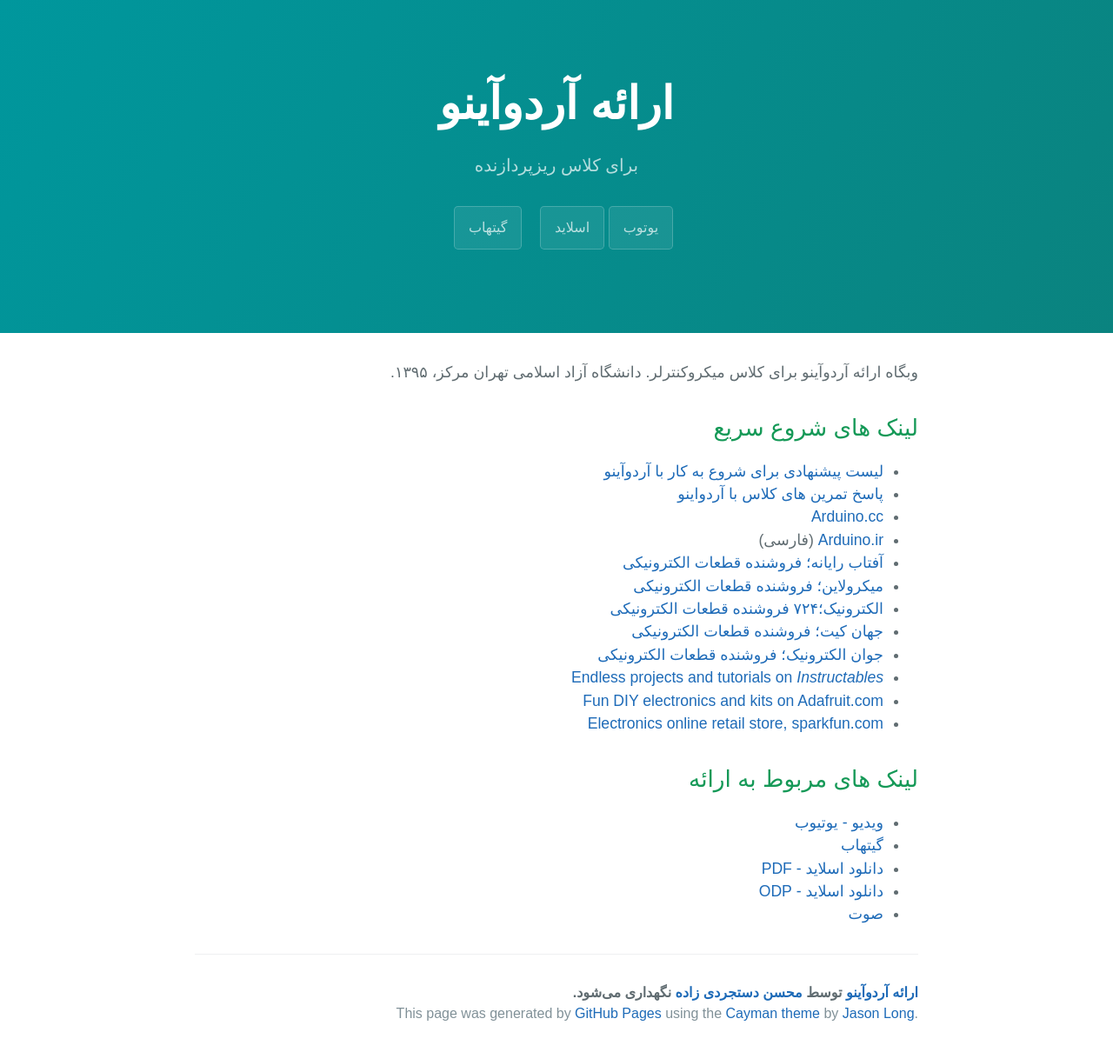
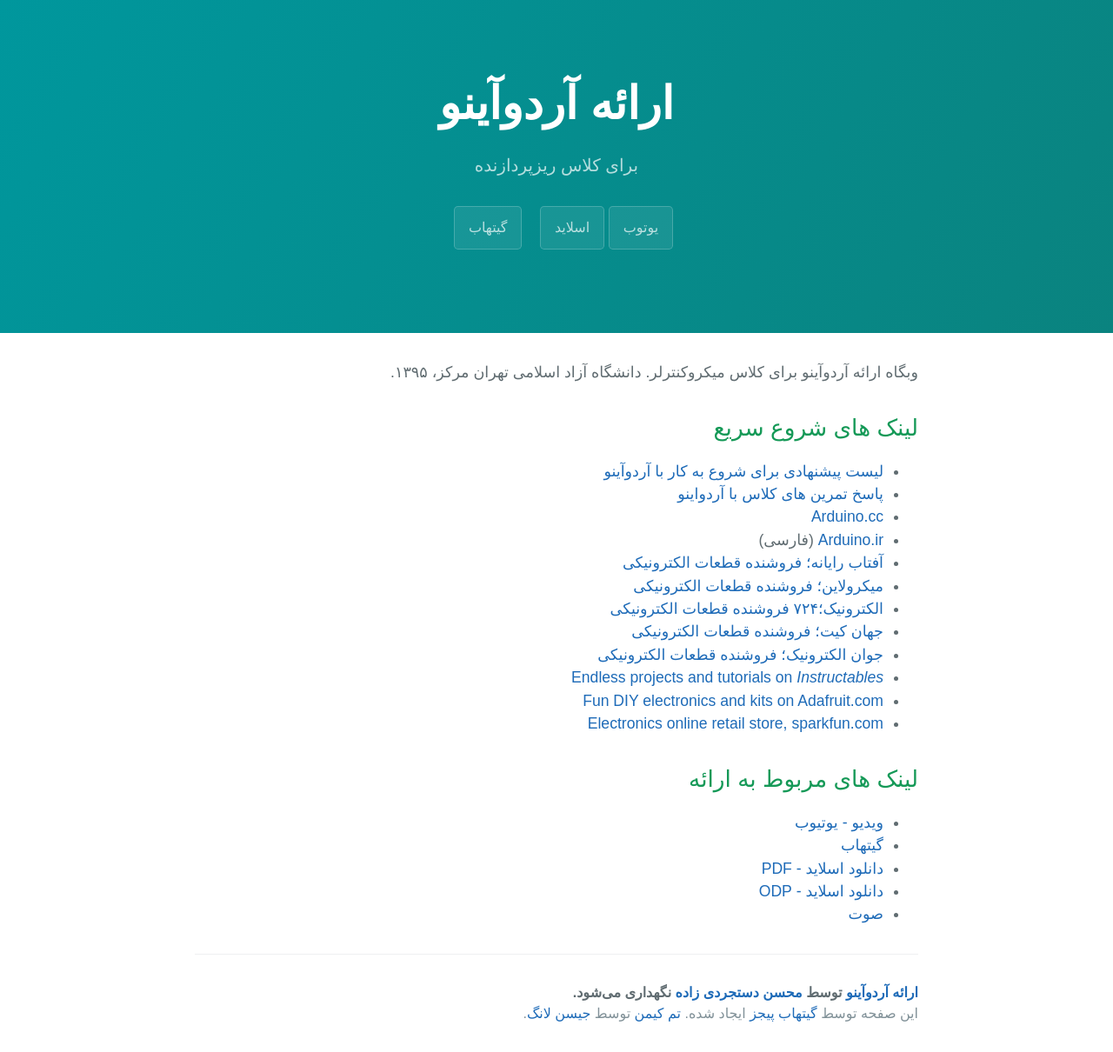
Before and after one commit to mohsend/arduino, a Jekyll site: the page built from index.html, in a window 1280 px wide. Shown: the whole page at 87% size. Built offline with Jekyll 4.4.1, drawn with Linux system fonts in a browser that asks for light colours; some web fonts are replaced; the list of posts is cut into pages by our own code.

Commit message:
Translate footer to persian

```diff
--- a/_includes/page-footer.html
+++ b/_includes/page-footer.html
@@ -1,4 +1,4 @@
 <footer class="site-footer">
   <span class="site-footer-owner"><a href="{{ site.url }}">{{ site.title }}</a> توسط <a href="{{ site.author.url }}">{{ site.author.name }}</a> نگهداری می‌شود.</span>
-  <span class="site-footer-credits" dir="ltr">This page was generated by <a href="https://pages.github.com">GitHub Pages</a> using the <a href="https://github.com/pietromenna/jekyll-cayman-theme">Cayman theme</a> by <a href="http://github.com/jasonlong">Jason Long</a>.</span>
+  <span class="site-footer-credits">این صفحه توسط <a href="https://pages.github.com">گیتهاب پیجز</a> ایجاد شده. <a href="https://github.com/pietromenna/jekyll-cayman-theme"> تم کیمن</a> توسط <a href="http://github.com/jasonlong">جیسن لانگ</a>.</span>
 </footer>
```
